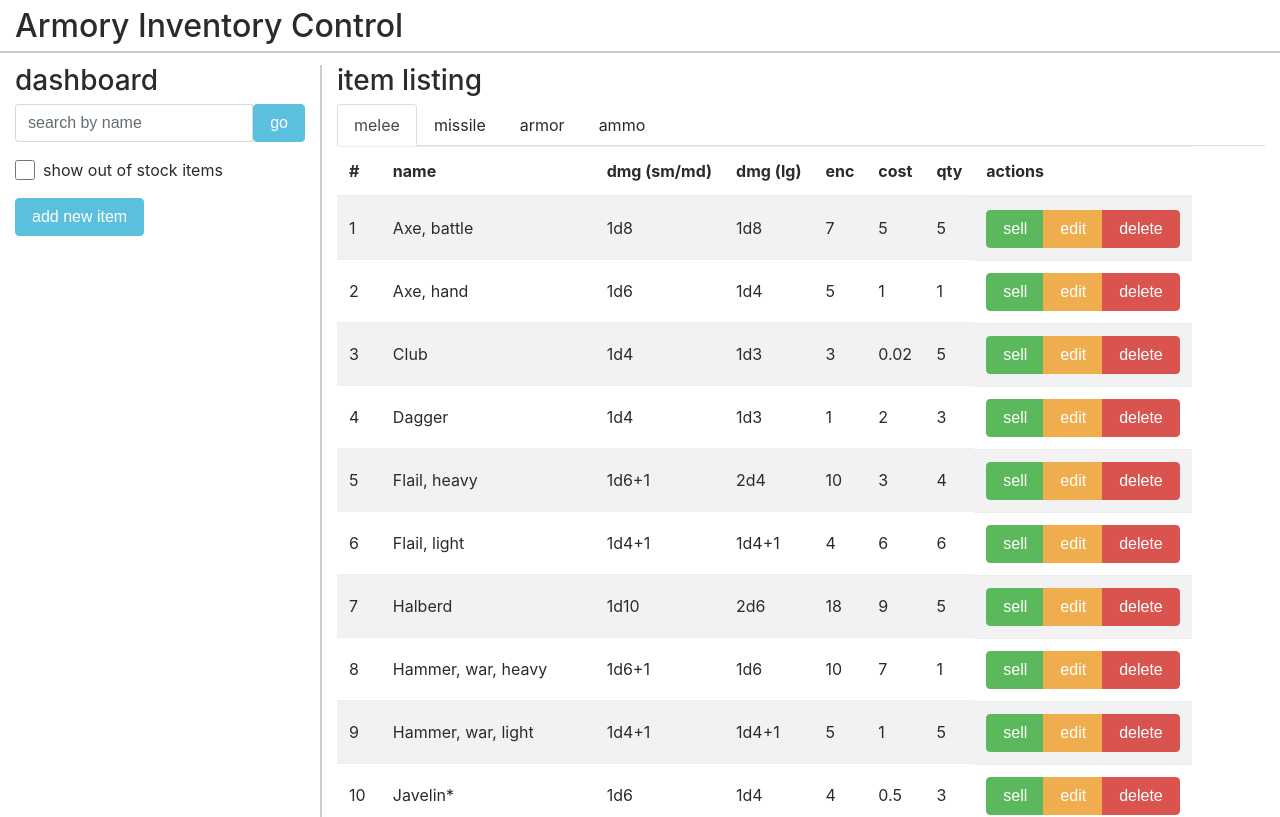
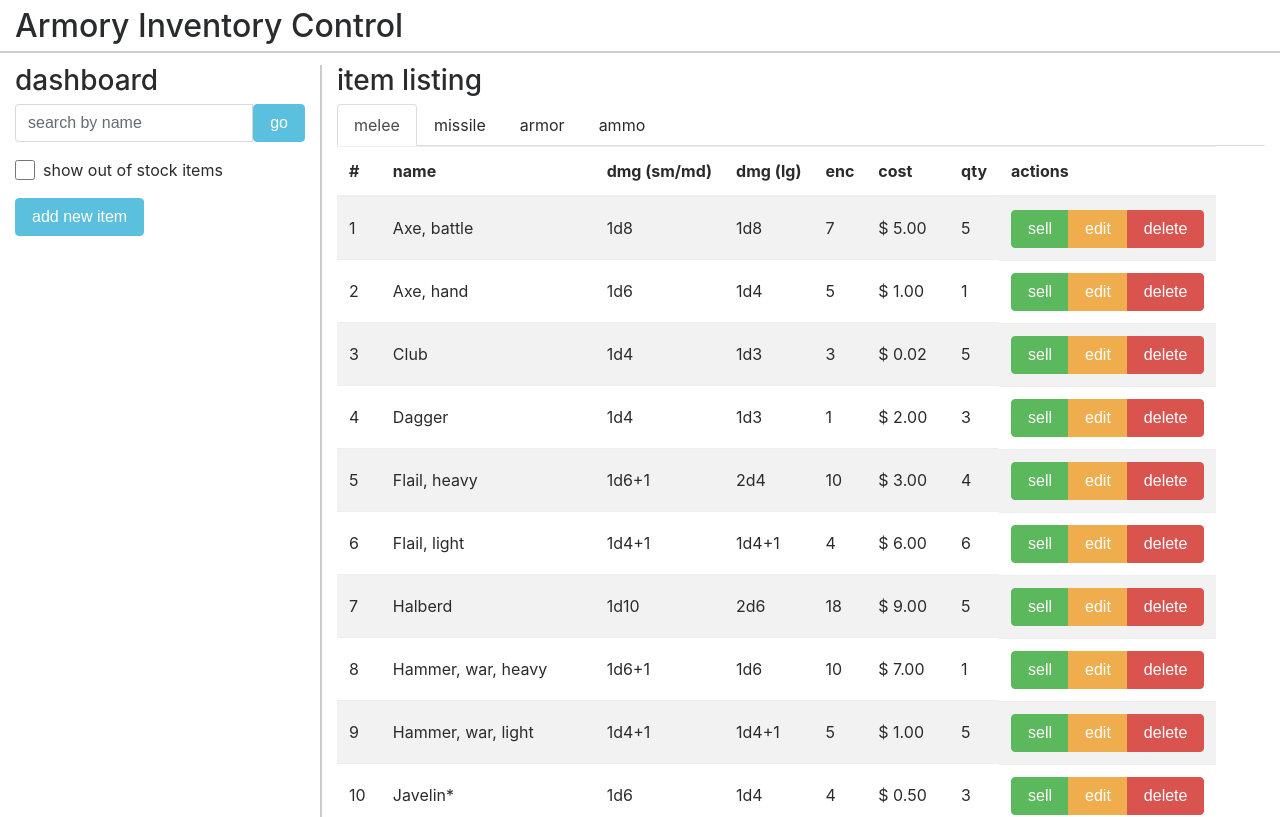
Before and after one commit to michaelkornblum/armory, a Vue app: page / in a window 1280 px wide. Shown: the top 817 px of the page. Built offline with nearby package versions, Linux system fonts and the light colour scheme.

Commit message:
add currency formating

```diff
--- a/src/components/itemListing/trArmory.vue
+++ b/src/components/itemListing/trArmory.vue
@@ -1,9 +1,14 @@
 <template>
   <tbody>
-    <tr v-for="item, index in items">
+    <tr v-for="(item, index) in items">
       <td>{{index + 1}}</td>
-      <td v-for="value in item">
-        {{value}}
+      <td v-for="(value, key) in item">
+        <span v-if="key == 'cost'">
+          <span v-if="value != 'N/A'">$</span> {{value | currency}}
+        </span>
+        <span v-else>
+          {{value}}
+        </span>
       </td>
       <td class="btn-group">
         <button class="btn btn-success">sell</button>
@@ -31,5 +36,14 @@
         this.items = this.data[payload].items;
       });
     },
+    filters: {
+      currency: (value) => {
+        if (typeof value === 'number') {
+          return value.toFixed(2);
+        }
+
+        return value;
+      },
+    },
   };
 </script>
```
